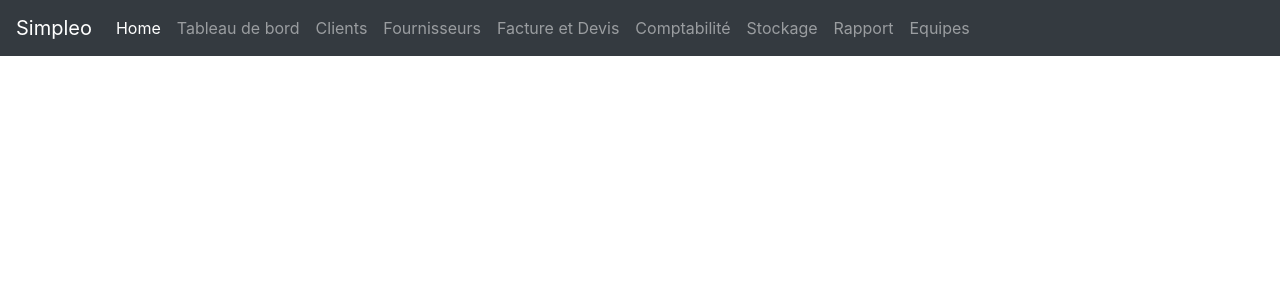
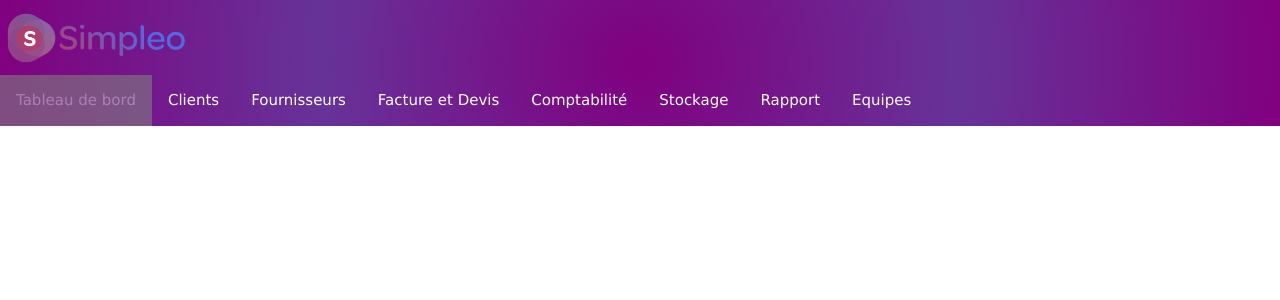
Before and after one commit to srenault-karudev/simpleo, a Symfony app: template templates/layout.html.twig in a window 1280 px wide. Shown: the top 300 px of the page. Run offline with Twig, Linux system fonts and the light colour scheme; the template is opened without the code that fills it, so the values that code supplies are empty; some libraries are stand-ins or nearby versions.

Commit message:
feature/02 header first commit

```diff
--- a/templates/layout.html.twig
+++ b/templates/layout.html.twig
@@ -1,29 +1,22 @@
 <!DOCTYPE html>
 <html lang="en">
 <head>
-
     <meta charset="UTF-8">
     <title>Title</title>
     {% block stylesheets %}
-        <link rel="stylesheet" href="https://stackpath.bootstrapcdn.com/bootstrap/4.2.1/css/bootstrap.min.css" integrity="sha384-GJzZqFGwb1QTTN6wy59ffF1BuGJpLSa9DkKMp0DgiMDm4iYMj70gZWKYbI706tWS" crossorigin="anonymous">
-        <link rel="stylesheet" type="text/css" href="{{ asset('build/css/main.css') }}">
+        <link rel="stylesheet" href="https://www.w3schools.com/w3css/4/w3.css">
+        <link rel="stylesheet" type="text/css" href="{{ asset('build/CSS/main.css') }}">
     {% endblock  %}
 </head>
 
+<nav class="navColor">
 
-<nav class="navbar navbar-expand-lg navbar-dark bg-dark">
-    <a class="navbar-brand" href="#">Simpleo</a>
-    <button class="navbar-toggler" type="button" data-toggle="collapse" data-target="#navbarColor01" aria-controls="navbarColor01" aria-expanded="false" aria-label="Toggle navigation">
-        <span class="navbar-toggler-icon"></span>
-    </button>
+    <img src="https://dwarves.iut-fbleau.fr/git/renaults/Simpleo/raw/master/images/Logo.png" class="Simple-logo" alt="Simpleo logo">
 
-    <div class="collapse navbar-collapse" id="navbarColor01">
-        <ul class="navbar-nav mr-auto">
-            <li class="nav-item active">
-                <a class="nav-link" href="#">Home <span class="sr-only">(current)</span></a>
-            </li>
-            <li class="nav-item">
-                <a class="nav-link" href="#">Tableau de bord</a>
+    <div class="" id="">
+        <ul class="headerNav">
+            <li class="nav-item active-link">
+                <a class="nav-link active-link" href="#">Tableau de bord</a>
             </li>
             <li class="nav-item">
                 <a class="nav-link" href="#">Clients</a>
```
Also changed, not shown: public/build/CSS/main.css (added), public/build/app.css (added), public/build/app.js (added), public/build/runtime.js (added), 3 other files.
